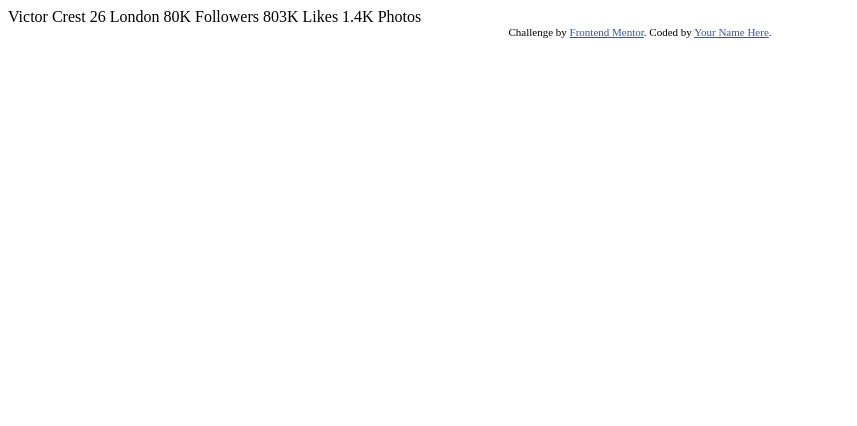
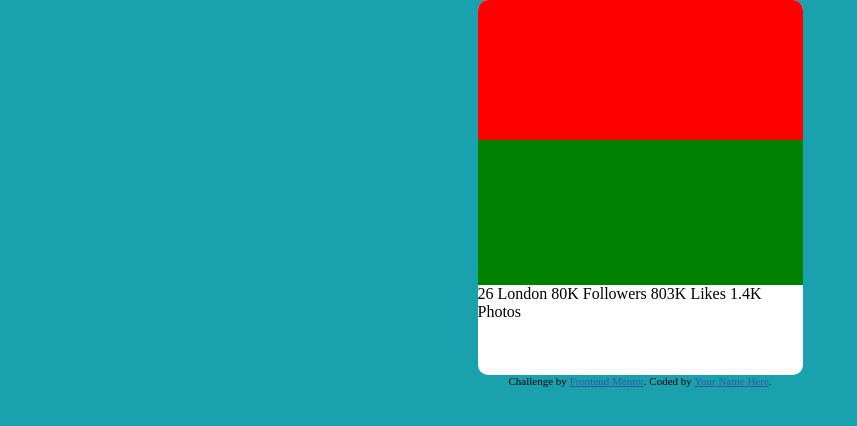
Before and after one commit to SilvioCalixto/profile-card-component, a plain HTML site: page index.html in a window 1280 px wide. Shown: the whole page, without its empty margins (0-857 px from the left). Drawn offline with Linux system fonts and the light colour scheme.

Commit message:
atualizei no mc

```diff
--- /dev/null
+++ b/assets/css/style.css
@@ -0,0 +1,38 @@
+
+
+* {
+    margin: 0;
+    padding: 0;
+}
+
+body {
+    background-color: #19a1ad;
+    height: calc(100vh -1px);
+    display:flex;
+    justify-content: center;
+    align-items: center;
+    flex-direction: column;
+}
+
+.container {
+    height: 375px;
+    width: 325px;
+    background-color:white;
+    border-radius: 10px;
+
+}
+
+.div1 {
+    background-color: red;
+    height: 140px;
+    width: 100%;
+    border-top-right-radius: 10px;
+    border-top-left-radius: 10px;
+}
+.div2 {
+    background-color: green;
+    height: 145px;
+}
+.div3 {
+    background-color: yellow;
+}
--- a/index.html
+++ b/index.html
@@ -1,21 +1,22 @@
 <!DOCTYPE html>
-<html lang="en">
+<html lang="pt-br">
 <head>
   <meta charset="UTF-8">
-  <meta name="viewport" content="width=device-width, initial-scale=1.0"> <!-- displays site properly based on user's device -->
-
+  <meta name="viewport" content="width=device-width, initial-scale=1.0">
   <link rel="icon" type="image/png" sizes="32x32" href="./images/favicon-32x32.png">
-
+  <link rel="stylesheet" href="assets/css/style.css">
   <title>Frontend Mentor | Profile card component</title>
-
-  <!-- Feel free to remove these styles or customise in your own stylesheet 👍 -->
   <style>
     .attribution { font-size: 11px; text-align: center; }
     .attribution a { color: hsl(228, 45%, 44%); }
   </style>
 </head>
 <body>
-  Victor Crest
+  <div class="container">
+
+    <div class="div1"></div>
+    <div class="div2"></div>
+    <div class="div3"></div>
     26
     London
 
@@ -27,6 +28,9 @@
 
     1.4K
     Photos
+  </div>
+
+
   <div class="attribution">
     Challenge by <a href="https://www.frontendmentor.io?ref=challenge" target="_blank">Frontend Mentor</a>.
     Coded by <a href="#">Your Name Here</a>.
```
Lines whose indentation alone changed are shown as unchanged.
